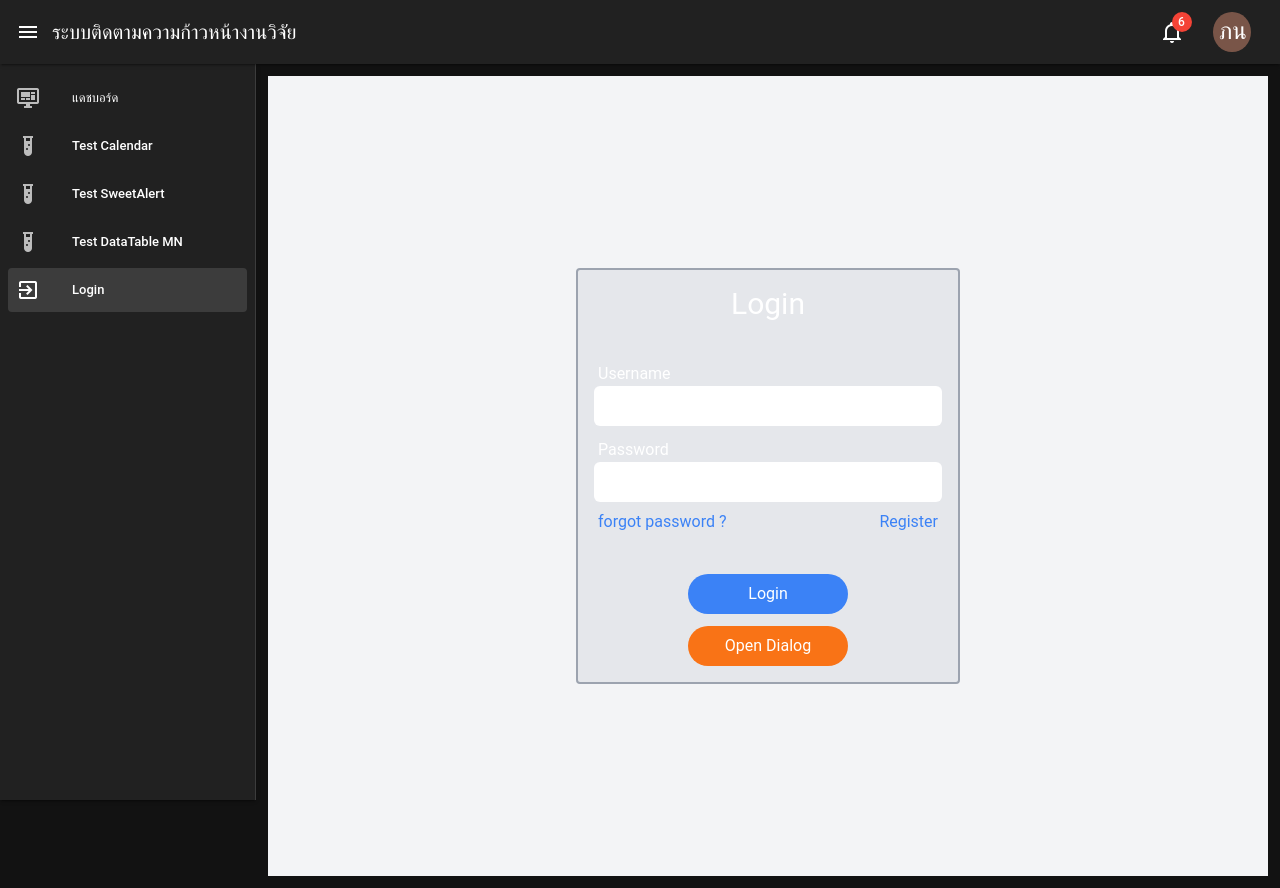
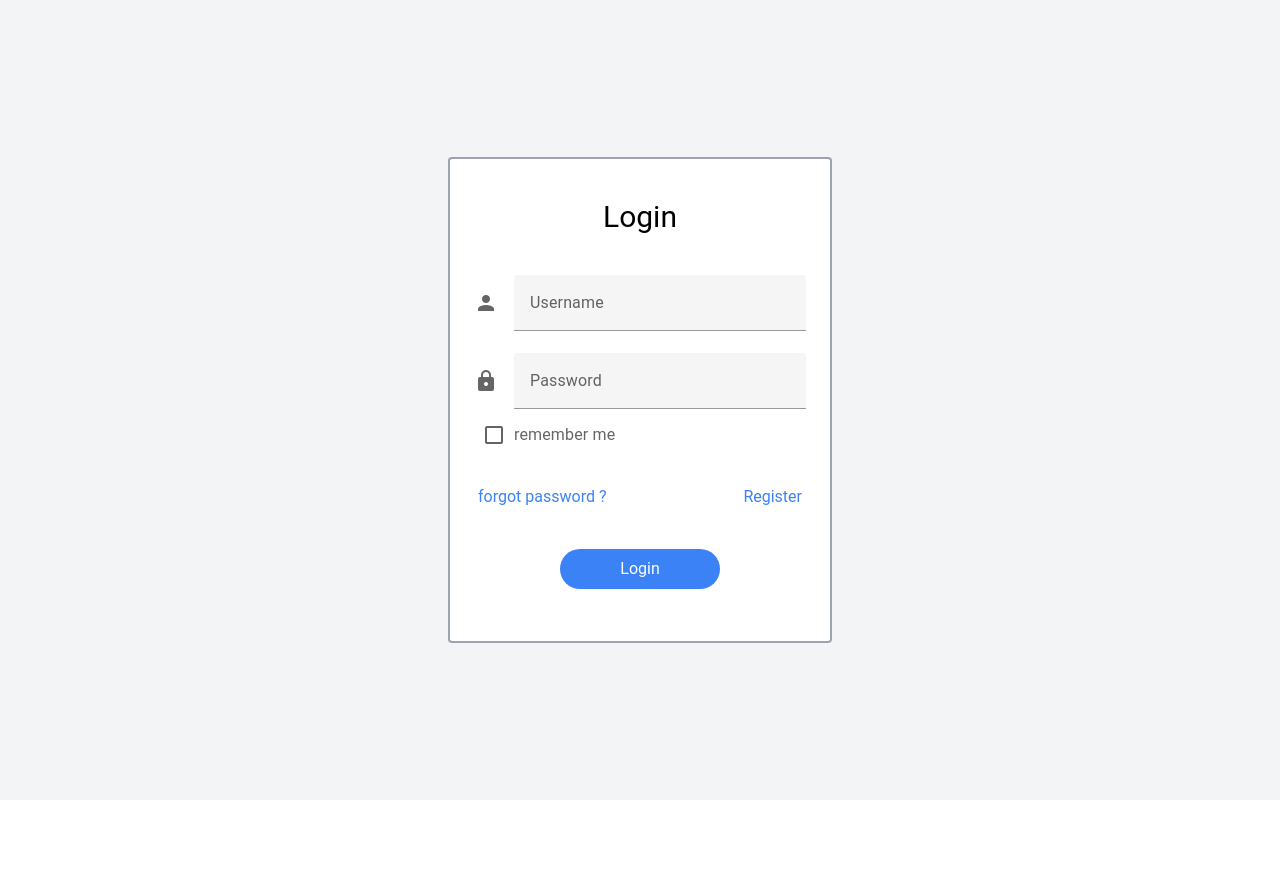
Before and after one commit to parnuphun/My-admin-template, a Vue app: page /testBackend/login in a window 1280 px wide. After the commit the page ends 800 px from the top, so only its background shows below. Built offline with nearby package versions, Linux system fonts and the light colour scheme; what v-calendar, vue-sweetalert2 would draw is missing.

Commit message:
Update Login , Route Guard , and Fake Auth

```diff
--- a/src/components/common/DialogRegister.vue
+++ b/src/components/common/DialogRegister.vue
@@ -13,10 +13,6 @@ const _msg = new MsgAlert()
     const emit = defineEmits<{
         (event: 'register-success' ,size:boolean):void
     }>()
-
-    onMounted(()=>{
-        _api.register
-    })
 
     function registerSuccess(){
         _msg.confirm('ต้องการบันทึกข้อมูลใช่หรือไม่').then((isConfirmed)=>{
@@ -50,7 +46,7 @@ const _msg = new MsgAlert()
                     <div class="flex flex-wrap w-full h-full">
                         <div class="w-full">
                             <v-text-field
-                                v-model="props.data.OldAccount_Id"
+                                v-model="props.data.OldAccount_Rmuti_Id"
                                 :counter="13"
                                 label="รหัสนักศึกษา"
                                 readonly
--- a/src/components/layout/AdminNavigationBar.vue
+++ b/src/components/layout/AdminNavigationBar.vue
@@ -4,9 +4,14 @@ import { navigationMenu  } from '../../plugin/navigationData'
 import { useRouter , useRoute} from 'vue-router';
 import { webSetting , layOutTheme } from '../../store/theme/themeData'
 import { isRail } from '../../store/settingData'
+import MsgAlert from '../../services/msgAlert';
+// import { credentialData } from '../../store/settingData';
 
+    const _msg = new MsgAlert()
     const isOpenMenu = ref(false)
     const isDrawer = ref(true)
+    const credentialData = ref()
+
     // theme
     const rentTheme = ref('dark')
     let setting : webSetting = reactive({
@@ -14,7 +19,10 @@ import { isRail } from '../../store/settingData'
     })
 
     onMounted(()=>{
+        credentialData.value = JSON.parse(localStorage.getItem('credential')||'')
+
         // set default setting
+
         if(!localStorage.getItem('setting')){
             localStorage.setItem('setting',JSON.stringify(setting))
         }else{
@@ -26,19 +34,40 @@ import { isRail } from '../../store/settingData'
     function changeTheme(theme:layOutTheme){
         setting.theme = theme
         rentTheme.value = setting.theme
-        console.log(setting.theme);
         localStorage.setItem('setting',JSON.stringify(setting))
     }
 
     //route
-    const routes_useRouter = useRouter()
+    const router = useRouter()
     const currentPath = useRoute()
 
     function getCurrentPath(url:string){
-        routes_useRouter.push(url)
+        router.push(url)
     }
 
+    function logout(){
+        _msg.confirm('คุณต้องการจากระบบใช่ไหม ?','question').then((isConfirmed)=>{
+            if(isConfirmed){
+                _msg.succ('ออกจากระบบแล้ว',1)
+                localStorage.removeItem('credential')
+                setTimeout(() => {
+                    router.push('/testBackend/login')
+                }, 1500);
+            }
+        })
+    }
 
+    const isFullScreen = ref(false)
+    function fullscreen(){
+        const doc = document.documentElement as HTMLHtmlElement;
+        if(isFullScreen.value === false){
+            doc.requestFullscreen();
+            isFullScreen.value = true
+        }else{
+            document.exitFullscreen();
+            isFullScreen.value = false
+        }
+    }
 </script>
 
 <template>
@@ -54,12 +83,17 @@ import { isRail } from '../../store/settingData'
 
                     <v-app-bar-title color=""> ระบบติดตามความก้าวหน้างานวิจัย </v-app-bar-title>
 
+                    <v-btn icon class="" @click="fullscreen">
+                        <v-icon size="x-large" v-if="isFullScreen">mdi-fullscreen-exit</v-icon>
+                        <v-icon size="x-large" v-else="isFullScreen">mdi-fullscreen</v-icon>
+                     </v-btn>
+
                     <!-- message box -->
                     <v-menu :close-on-content-click="false" location="bottom">
                         <template v-slot:activator="{ props }">
                             <v-btn icon v-bind="props" class="mr-3">
                                 <v-badge content="6" color="red">
-                                    <v-icon>mdi-bell-outline</v-icon>
+                                    <v-icon >mdi-bell-outline</v-icon>
                                 </v-badge>
                             </v-btn>
                         </template>
@@ -153,7 +187,7 @@ import { isRail } from '../../store/settingData'
                     <!-- user profile -->
                     <v-menu :close-on-content-click="false" location="bottom">
                         <template v-slot:activator="{ props }">
-                            <v-btn  v-bind="props" icon >
+                            <v-btn  v-bind="props" icon size="">
                                 <v-avatar
                                     color="brown"
                                     size=""
@@ -164,14 +198,23 @@ import { isRail } from '../../store/settingData'
                         </template>
 
                         <v-card min-width="300">
-                            <v-list>
+                            <v-list line="three">
                                 <v-list-item
-                                prepend-avatar="https://cdn.vuetifyjs.com/images/john.jpg"
-                                title="ภานุพันธ์ นามวงษ์"
-                                subtitle="นักศึกษา , ผู้พัฒนา"
+                                    :title="`${credentialData.userFname} ${credentialData.userLname}`"
+                                    :subtitle="credentialData.userRoles.toString()"
                                 >
+                                    <template v-slot:prepend>
+                                        <v-avatar size="x-large">
+                                            <v-img
+                                                :src="credentialData.userAvatar"
+                                                alt="user avatar"
+                                            ></v-img>
+                                        </v-avatar>
+                                    </template>
+
                                     <template v-slot:append>
                                         <v-btn
+                                            @click="logout()"
                                             variant="text"
                                             icon="mdi-login"
                                         ></v-btn>
@@ -205,7 +248,6 @@ import { isRail } from '../../store/settingData'
             <!-- side bar -->
             <v-navigation-drawer
                 v-model="isRail"
-                color=""
                 :elevation="2"
                 >
                 <!-- <div class="w-full h-16 mb-3 flex justify-center items-center text-white text-center bg-orange-500 shadow-lg">
--- a/src/plugin/navigationData.ts
+++ b/src/plugin/navigationData.ts
@@ -22,48 +22,97 @@ export const navigationMenu:NavigationItem[] = [
         link : '/dashBoard' ,
         group : false
     },
+    {
+        id: 'news' ,
+        title : 'ข่าวสาร' ,
+        icon : 'newspaper' ,
+        link : '/news' ,
+        group : false
+    },
+    {
+        id: 'reseachList' ,
+        title : 'รายชื่อโครงการทั้งหมด' ,
+        icon : 'bookshelf' ,
+        link : '/reseachList' ,
+        group : false
+    },
+    {
+        id: 'myReseachList' ,
+        title : 'โครงการของฉัน' ,
+        icon : 'text-box' ,
+        link : '/myReseachList' ,
+        group : false
+    },
+    {
+        id: 'teachers' ,
+        title : 'อาจารย์' ,
+        icon : 'account-tie-woman' ,
+        link : '/teachers' ,
+        group : false
+    },
+    {
+        id: 'files' ,
+        title : 'เอกสาร' ,
+        icon : 'file-multiple' ,
+        link : '/files' ,
+        group : false
+    },
+    {
+        id: 'assessmentForm' ,
+        title : 'แบบประเมิน' ,
+        icon : 'clipboard-list' ,
+        link : '/assessmentForm' ,
+        group : false
+    },
+    {
+        id: 'usersList' ,
+        title : 'รายชื่อผู้ใช้าน' ,
+        icon : 'account-supervisor' ,
+        link : '/usersList' ,
+        group : false
+    },
+    {
+        id: '' ,
+        title : 'ถังขยะ' ,
+        icon : 'trash-can' ,
+        link : '/recycle' ,
+        group : false
+    },
+    {
+        id: '' ,
+        title : 'ตั้งค่า' ,
+        icon : 'cog' ,
+        link : '/setting' ,
+        group : false
+    },
     // {
-    //     id: '' ,
-    //     title : 'ถังขยะ' ,
-    //     icon : 'trash-can' ,
-    //     link : '/recycle' ,
+    //     id: 'test_calendar' ,
+    //     title : 'Test Calendar' ,
+    //     icon : 'test-tube' ,
+    //     link : '/test/test_calendar' ,
     //     group : false
     // },
     // {
-    //     id: '' ,
-    //     title : 'ตั้งค่า' ,
-    //     icon : 'cog' ,
-    //     link : '/setting' ,
+    //     id: 'test_calendar' ,
+    //     title : 'Test SweetAlert' ,
+    //     icon : 'test-tube' ,
+    //     link : '/test/test_sweetAlert' ,
     //     group : false
     // },
-    {
-        id: 'test_calendar' ,
-        title : 'Test Calendar' ,
-        icon : 'test-tube' ,
-        link : '/test/test_calendar' ,
-        group : false
-    },
-    {
-        id: 'test_calendar' ,
-        title : 'Test SweetAlert' ,
-        icon : 'test-tube' ,
-        link : '/test/test_sweetAlert' ,
-        group : false
-    },
-    {
-        id: 'test_datatable' ,
-        title : 'Test DataTable MN' ,
-        icon : 'test-tube' ,
-        link : '/test/Test_DataTableManual' ,
-        group : false
-    },
-    {
-        id: 'admin_login' ,
-        title : 'Login' ,
-        icon : 'login-variant' ,
-        link : '/testBackend/login' ,
-        group : false
-    },
+    // {
+    //     id: 'test_datatable' ,
+    //     title : 'Test DataTable MN' ,
+    //     icon : 'test-tube' ,
+    //     link : '/test/Test_DataTableManual' ,
+    //     group : false
+    // },
+    // {
+    //     id: 'admin_login' ,
+    //     title : 'Login' ,
+    //     icon : 'login-variant' ,
+    //     link : '/testBackend/login' ,
+    //     group : false
+    // },
     // {
     //     id: 'group' ,
     //     title : 'กลุ่ม' ,
--- a/src/plugin/routes.ts
+++ b/src/plugin/routes.ts
@@ -1,8 +1,9 @@
 import { createRouter , createWebHistory } from 'vue-router'
-import { isLoggedIn } from '../store/auth'
 import MsgAlert from '../services/msgAlert'
+import authService from '../services/auth'
 
 const _msgAlert = new MsgAlert()
+const _auth = new authService()
 
 const router = createRouter({
     history : createWebHistory(),
@@ -32,7 +33,12 @@ const router = createRouter({
 
 // route guard
 router.beforeEach((to,from)=>{
-    if(to.path.startsWith('/test/') && !isLoggedIn.value) {
+    // console.log(_auth.isLoggedIn());
+    if(to.path.startsWith('/testBackend/login') && _auth.isLoggedIn() === true){
+        router.push('/')
+        return false
+    }
+    if(!to.path.startsWith('/testBackend/login') && _auth.isLoggedIn() === false) {
         _msgAlert.confirm('กรุณาเข้าสู่ระบบก่อน','error').then((isConfirmed)=>{
             if(isConfirmed){
                 router.push('/testBackend/login')
@@ -40,10 +46,6 @@ router.beforeEach((to,from)=>{
         })
         return false
     }
-    if(to.path.startsWith('/testBackend/login') && isLoggedIn.value === true){
-        // router.push('/')
-        return false
-    }
 })
 
 export default router
--- a/src/services/api/apiRPTS_check.ts
+++ b/src/services/api/apiRPTS_check.ts
@@ -4,15 +4,20 @@ const url = 'http://loclhost:4000'
 export default class apiRPTS {
 
     register(data:any){
-        console.log('check data befor send req',data);
         return axios.post('/api/register',data)
     }
 
-    login(username:string , password:string){
-        const data = {
+    login(username:string , password:string , rememberMe?:boolean){
+        let data = {
             username: username,
-            password: password
+            password: password,
+            rememberMe: false
         }
+
+        if(rememberMe){
+            data.rememberMe = rememberMe
+        }
+
         return axios.post('/api/login',data)
     }
 
--- /dev/null
+++ b/src/services/auth.ts
@@ -0,0 +1,19 @@
+import { ref , reactive } from "vue"
+
+export default class authService {
+    isLoggedIn(){
+        if(localStorage.getItem('credential')){
+            const credentialData = JSON.parse(localStorage.getItem('credential')||'')
+            const token = credentialData.Authorization.split(' ')[1]
+            // console.log(credentialData);
+            // console.log(token);
+            if(token){
+                return true
+            }else{
+                return false
+            }
+        }else{
+            return false
+        }
+    }
+}
--- a/src/store/auth.ts
+++ /dev/null
@@ -1,3 +0,0 @@
-import { ref } from "vue"
-
-export const isLoggedIn = ref(false)
--- a/src/store/settingData.ts
+++ b/src/store/settingData.ts
@@ -2,6 +2,10 @@ import { webSetting } from "./theme/themeData"
 import { reactive, ref } from "vue"
 
 export const isRail = ref<boolean>(true)
+
 export let setting :webSetting = reactive({
     theme : 'light'
 })
+
+
+export const credentialData = reactive(JSON.parse(localStorage.getItem('credential')||''))
--- a/src/views/RPTS_Check_Backend/LoginPage.vue
+++ b/src/views/RPTS_Check_Backend/LoginPage.vue
@@ -5,7 +5,6 @@ import DialogRegister from '../../components/common/DialogRegister.vue';
 import AdminNavigationBar from '../../components/layout/AdminNavigationBar.vue';
 import apiRPTS from '../../services/api/apiRPTS_check';
 import MsgAlert from '../../services/msgAlert';
-import { isLoggedIn } from '../../store/auth'
 
 const _api = new apiRPTS()
 const _msg = new MsgAlert()
@@ -14,87 +13,94 @@ const router = useRouter()
 
 const username = ref<string>('')
 const password = ref<string>('')
+const rememberMe = ref<boolean>(false)
 
 const isDialogOpen = ref<boolean>(false)
 const oldData = ref<any>('')
 
+
 function login(){
-    _api.login(username.value,password.value).then((res)=>{
-        const data = res.data
+    _api.login(username.value,password.value,rememberMe.value).then((res)=>{
+        const ResponsData = res.data
 
-        if(data.status === true && data.isFirstTime === false){
-            isLoggedIn.value = true
-            _msg.succ(data.msg,2)
+        // login success
+        if(ResponsData.status === true && ResponsData.isFirstTime === false){
+
+            const newCredentialData = {
+                userRoles: ResponsData.credentialData.USER_ROLES,
+                userAvatar: ResponsData.credentialData.User_Avatar,
+                userEmail: ResponsData.credentialData.User_Email,
+                userFname: ResponsData.credentialData.User_Fname,
+                userLname: ResponsData.credentialData.User_Lname,
+                userRmutiId: ResponsData.credentialData.User_Rmuti_Id,
+                Authorization : `Bearer ${ResponsData.credentialData.User_Token}`
+            }
+
+            _msg.succ(ResponsData.msg,2)
+
+            storeCredentialData(newCredentialData)
             setTimeout(()=>{
                 router.push('/')
-            },2000)
-        }else if(data.status === true && data.isFirstTime === true){
-            _msg.confirm(data.msg,'warning',false,'ไปยังหน้าลงทะเบียน').then((isConfirmed)=>{
-                oldData.value = data.data
-                console.log('assing data in oldData ' , oldData.value);
-
-                isLoggedIn.value = true
+            },1000)
+        // first login
+        }else if(ResponsData.status === true && ResponsData.isFirstTime === true){
+            _msg.confirm(ResponsData.msg,'warning',false,'ไปยังหน้าลงทะเบียน').then((isConfirmed)=>{
+                oldData.value = ResponsData.data
 
                 // หน้าสมัครจะขึ้นก็ต่อเมื่อ isDialogOpen === true
                 if(isConfirmed === true){
                     isDialogOpen.value = true
                 }
             })
-        }else if(data.status === false && data.isFirstTime === false){
-            _msg.err(data.msg)
+        // login error
+        }else if(ResponsData.status === false && ResponsData.isFirstTime === false){
+            _msg.err(ResponsData.msg)
         }
     })
 }
 
+// After component emit value
 function registerSuccess(data:Boolean){
     isDialogOpen.value = Boolean(data)
-    router.push('/')
+    login()
 }
 
-// function registerSuccess(registerData:any){
-//     // isDialogOpen.value = Boolean(registerData.isClose)
-//     // console.log('register data returned => ' ,registerData);
-
-//     _msg.confirm('ต้องการบันทึกข้อมูลใช่หรือไม่').then((isConfirmed)=>{
-//         if(isConfirmed){
-//             _api.register(registerData.dataUpdate).then((res)=>{
-//                 const data = res.data
-//                 if(data.status){
-//                     _msg.succ(data.msg)
-
-//                 }
-//             })
-//         }
-//     })
-// }
-
-function openDialog(){
-    isDialogOpen.value = !isDialogOpen.value
+function storeCredentialData(credentialData:any){
+    localStorage.setItem('credential',JSON.stringify(credentialData))
 }
 
-watch(isDialogOpen,()=>{
-    console.log(isDialogOpen);
 
-})
 </script>
 <template>
-    <AdminNavigationBar>
     <div class="w-full h-screen flex items-center justify-center bg-gray-100">
-            <div class="w-96 p-4 bg-gray-200 border-2 border-gray-400 border-solid rounded text-center">
+        <div class="w-96 py-10 px-6 bg-white border-2 border-gray-400 border-solid rounded text-center">
             <div class="h-full w-full">
-                    <form @submit.prevent="login" class="h-full text-left">
+                <v-form @submit.prevent="login" class="h-full text-left">
                     <div class="h-full">
                         <div class="text-center mb-10">
                             <span class="text-3xl text-center"> Login </span>
                         </div>
-                            <div class="mb-3">
-                                <label class="ml-1"> Username </label>
-                                <input v-model="username" type="text" class="w-full p-2 text-md bg-white rounded-md focus:ring  ">
+                        <div class="">
+                            <v-text-field
+                                prepend-icon="mdi-account"
+                                v-model="username"
+                                label="Username"
+                                required
+                            ></v-text-field>
+
                         </div>
                         <div class="mb-10">
-                                <label class="ml-1"> Password </label>
-                                <input v-model="password" type="password" class="w-full mb-2 p-2 text-md bg-white rounded-md focus:ring ">
+                            <v-text-field
+                                prepend-icon="mdi-lock"
+                                v-model="password"
+                                label="Password"
+                                type="password"
+                                required
+                            ></v-text-field>
+                            <v-checkbox label="remember me" color="blue" class="-mt-6" v-model="rememberMe" ></v-checkbox>
+
                             <div class="flex justify-between items-center">
+
                                 <span class="ml-1 text-blue-500 hover:text-blue-600 cursor-pointer"> forgot password ? </span>
                                 <span class="mr-1 text-blue-500 hover:text-blue-600 cursor-pointer"> Register </span>
                             </div>
@@ -104,19 +110,11 @@ watch(isDialogOpen,()=>{
                                 Login
                             </button>
                         </div>
-                            <div class="flex justify-center items-end ">
-                                <div
-                                    @click="openDialog"
-                                    class="py-2 px-3 text-center text-white w-40 bg-orange-500 hover:bg-orange-700 rounded-full cursor-pointer">
-                                    Open Dialog
+                    </div>
+                </v-form>
             </div>
         </div>
     </div>
-                    </form>
-                </div>
-            </div>
-        </div>
-    </AdminNavigationBar>
 
     <DialogRegister
             persistent
```
Lines whose indentation alone changed are shown as unchanged.
